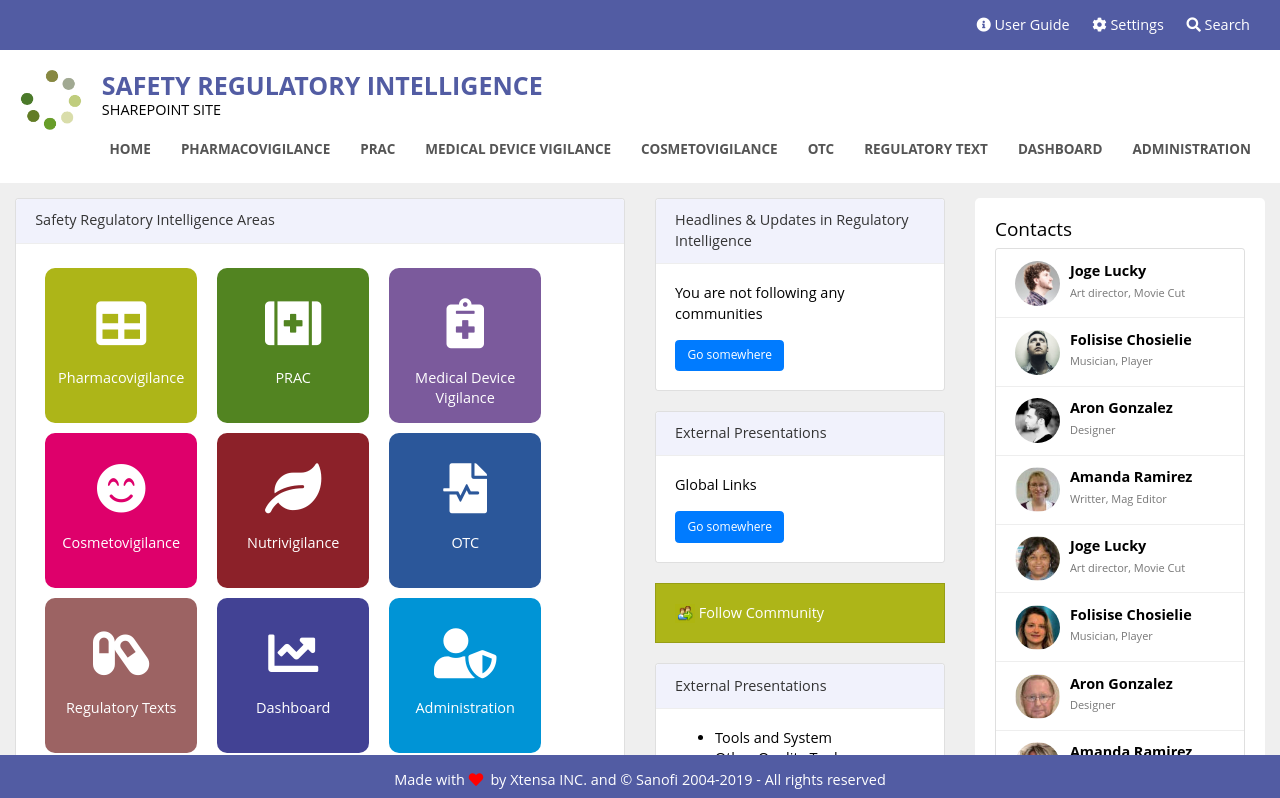
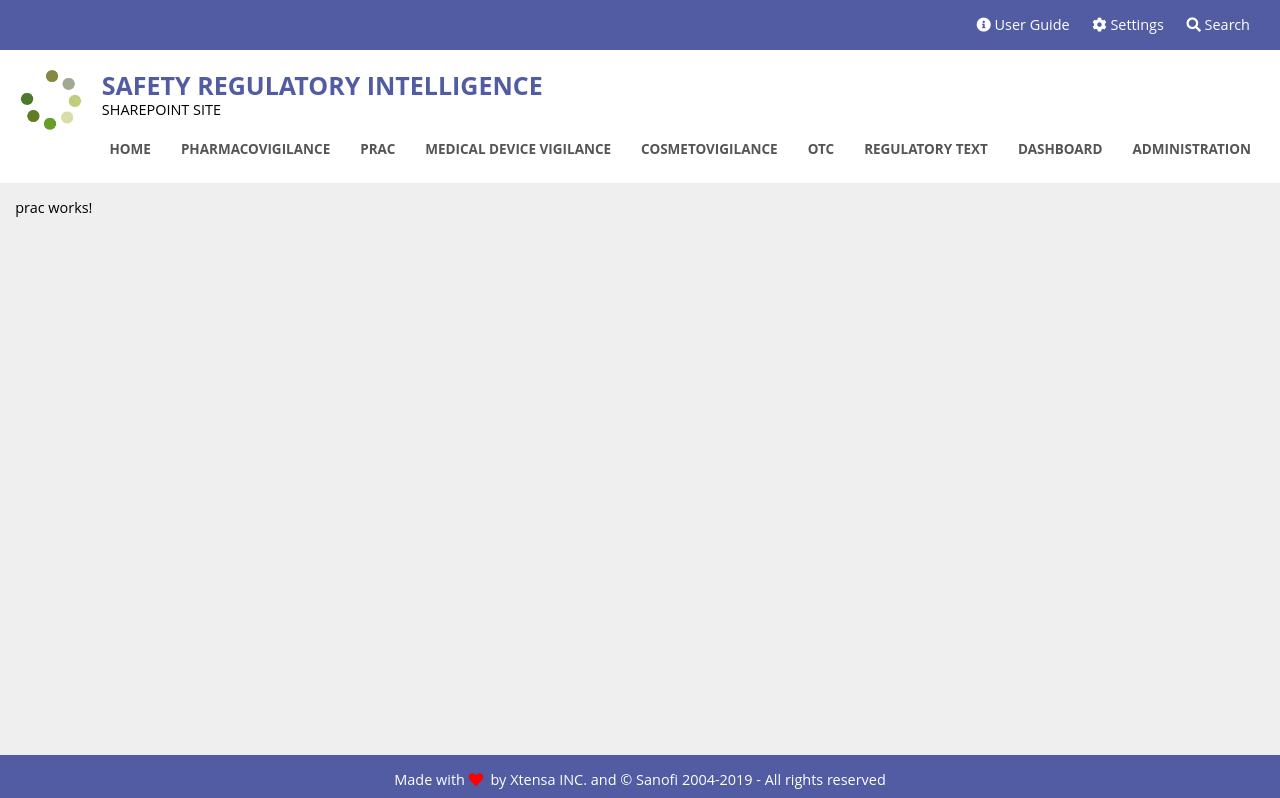
Before and after one commit to luangdanilo/PVIntelligence, an Angular app in the folder PVAngular/: page /prac in a window 1280 px wide. Before the commit this address led to /home. Shown: the top 798 px of the page. Built offline with nearby package versions, Linux system fonts and the light colour scheme.

Commit message:
Added PRAC

```diff
--- a/PVAngular/src/app/app-routing.module.ts
+++ b/PVAngular/src/app/app-routing.module.ts
@@ -2,10 +2,12 @@ import { NgModule } from '@angular/core';
 import { Routes, RouterModule } from '@angular/router';
 import { HomeComponent } from './home/home.component';
 import { PharmacovigilanceComponent } from './pharmacovigilance/pharmacovigilance.component';
+import { PracComponent } from './prac/prac.component';
 
 const routes: Routes = [
   { path: 'home', component: HomeComponent },
   { path: 'pharmacovigilance', component: PharmacovigilanceComponent },
+  { path: 'prac', component: PracComponent },
   { path: '', redirectTo: '/home', pathMatch: 'full' },
   { path: '**', redirectTo: '/home', pathMatch: 'full' }
 ];
--- a/PVAngular/src/app/app.component.html
+++ b/PVAngular/src/app/app.component.html
@@ -19,7 +19,7 @@
         <ul class="ul">
           <li><a [routerLink]="['/home']">Home</a></li>
           <li><a [routerLink]="['/pharmacovigilance']">Pharmacovigilance</a></li>
-          <li><a href="#">PRAC</a></li>
+          <li><a [routerLink]="['/prac']">PRAC</a></li>
           <li><a href="#">Medical Device Vigilance</a></li>
           <li><a href="#">Cosmetovigilance</a></li>
           <li><a href="#">OTC</a></li>
--- a/PVAngular/src/app/app.module.ts
+++ b/PVAngular/src/app/app.module.ts
@@ -5,12 +5,14 @@ import { AppRoutingModule } from './app-routing.module';
 import { AppComponent } from './app.component';
 import { HomeComponent } from './home/home.component';
 import { PharmacovigilanceComponent } from './pharmacovigilance/pharmacovigilance.component';
+import { PracComponent } from './prac/prac.component';
 
 @NgModule({
   declarations: [
     AppComponent,
     HomeComponent,
-    PharmacovigilanceComponent
+    PharmacovigilanceComponent,
+    PracComponent
   ],
   imports: [
     BrowserModule,
--- a/PVAngular/src/app/home/home.component.html
+++ b/PVAngular/src/app/home/home.component.html
@@ -1,5 +1,5 @@
 <div class="m-3 h-100">
-  <div class="row">
+  <div class="row h-100">
 
   <div class="col-md-6">
       <div class="card">
@@ -134,7 +134,7 @@
   </div>
 
   <div class="col-md-3 h-100">
-  <div class="contacts_div" >
+    <div class="contacts_div " >
       <h5>Contacts</h5>
       <div class="card" id="contacts">
           <!--<div class="card-body">
--- a/PVAngular/src/app/home/home.component.ts
+++ b/PVAngular/src/app/home/home.component.ts
@@ -1,4 +1,5 @@
 import { Component, OnInit } from '@angular/core';
+import  * as $  from 'jquery';
 
 @Component({
   selector: 'app-home',
@@ -12,4 +13,8 @@ export class HomeComponent implements OnInit {
   ngOnInit() {
   }
 
+  ngAfterViewChecked(): void {
+    $('.contacts_div #contacts').css('border','none');
+  }
+
 }
--- a/PVAngular/src/app/pharmacovigilance/pharmacovigilance.component.html
+++ b/PVAngular/src/app/pharmacovigilance/pharmacovigilance.component.html
@@ -1,4 +1,4 @@
-<div class="m-3">
+<div class="m-3 h-100">
   <ul class="nav nav-tabs bg-blueopal" id="myTab" role="tablist">
   <li class="nav-item">
     <a class="nav-link active" id="home-tab" data-toggle="tab" href="#home" role="tab" aria-controls="home" aria-selected="true">Home</a>
@@ -22,10 +22,10 @@
 <div class="tab-content" id="nav-tabContent">
   <div class="tab-pane fade show active" id="home" role="tabpanel" aria-labelledby="home-tab">
 
-    <div class="row">
+    <div class="row h-100">
 
       <div class="col-md-8">
-          <div class="card mb-1">
+          <div class="card mb-2">
               <div class="card-group-item">
                   <header class="card-header bg-blueopal ">
                       Pharmacovigilance Regulatory Framework
@@ -59,7 +59,7 @@
           </div>
       </div>
       <div class="col-md-2">
-          <div class="card mb-1">
+          <div class="card mb-1 h-100">
               <div class="card-group-item">
                   <header class="card-header bg-blueopal ">
                       National Safety Regulatory Requirements
--- /dev/null
+++ b/PVAngular/src/app/prac/prac.component.html
@@ -0,0 +1,5 @@
+<div class="m-3 h-100">
+  <p>
+    prac works!
+  </p>
+</div>
--- /dev/null
+++ b/PVAngular/src/app/prac/prac.component.ts
@@ -0,0 +1,15 @@
+import { Component, OnInit } from '@angular/core';
+
+@Component({
+  selector: 'app-prac',
+  templateUrl: './prac.component.html',
+  styleUrls: ['./prac.component.scss']
+})
+export class PracComponent implements OnInit {
+
+  constructor() { }
+
+  ngOnInit() {
+  }
+
+}
--- a/PVAngular/src/styles.scss
+++ b/PVAngular/src/styles.scss
@@ -22,10 +22,15 @@ html, body {
 #nav-tabContent{
     padding:10px;
     border: 1px solid #dee2e6; border-top:none;
-    height:97%;
+    height:95%;
     background-color: #fff !important;
     overflow: scroll;
 }
+
+.nav-link, .nav-link.active{
+  padding: 10px;
+}
+
 
 #dtHorizontal {
     width: 200em;
@@ -107,6 +112,7 @@ body::-webkit-scrollbar, .workflow_content::-webkit-scrollbar-thumb {
 }
 
 
+
 /* set button(top and bottom of the scrollbar)
 body::-webkit-scrollbar, .workflow_content::-webkit-scrollbar-button,*/
 #rightMenu::-webkit-scrollbar, .messages::-webkit-scrollbar  {display:none}
```
Also changed, not shown: PVAngular/src/app/prac/prac.component.scss (added), 1 other file (tests, documents, lock files or other folders). Lines whose indentation alone changed are shown as unchanged.
